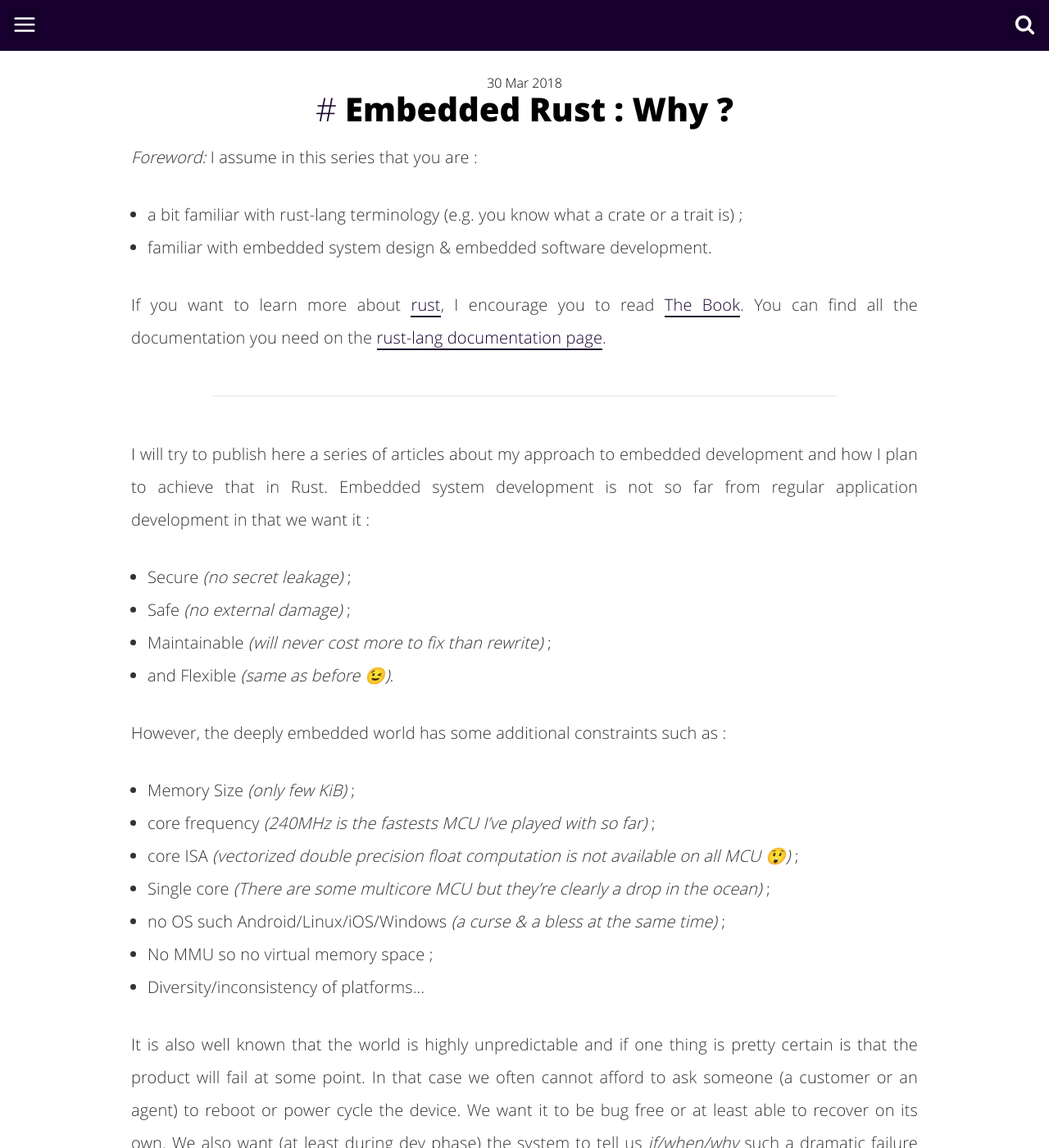
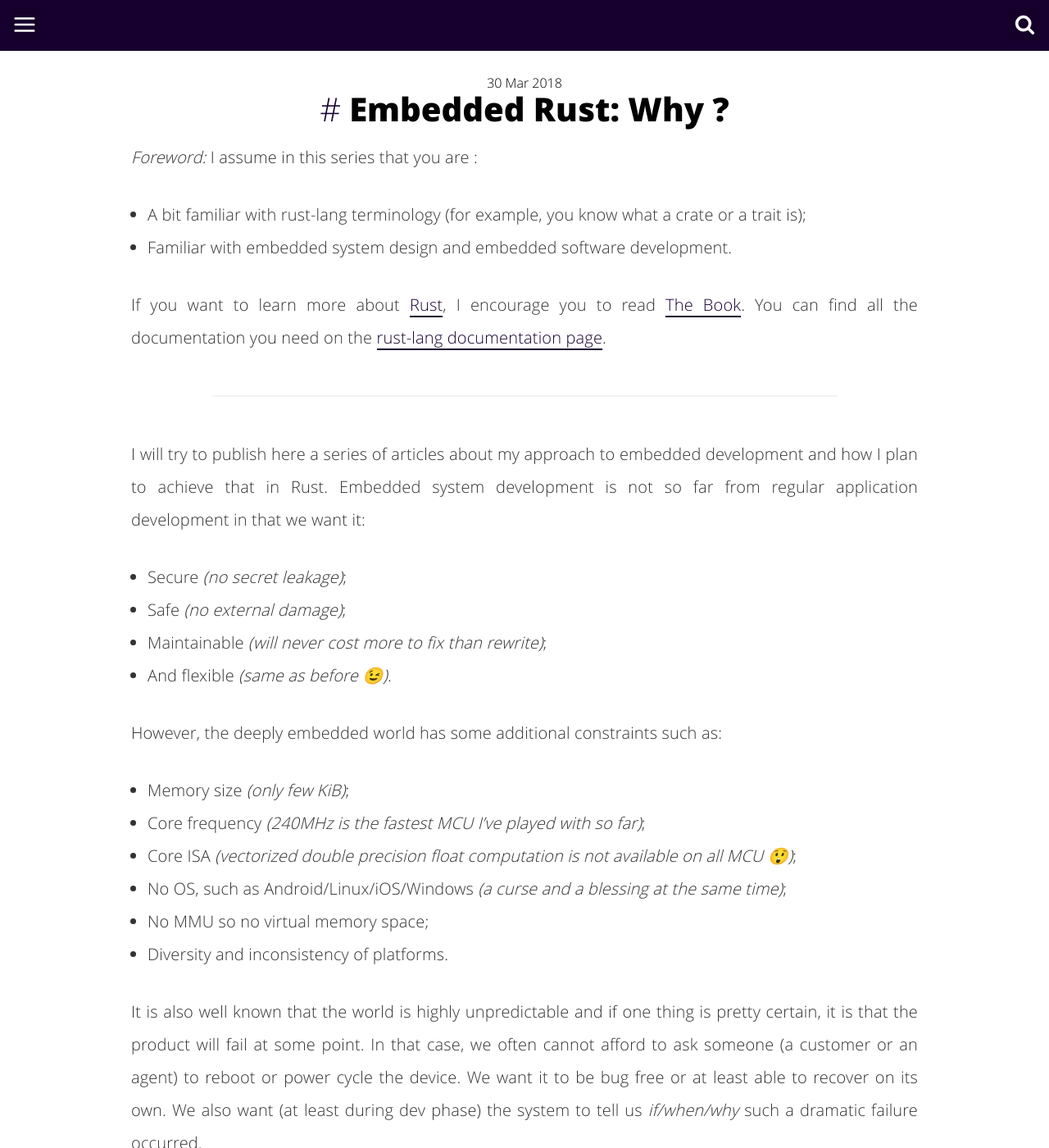
Before and after one commit to ithinuel/ithinuel, a Jekyll site: the page built from _posts/2018-03-30-embedded-rust-why.markdown, in a window 1280 px wide and 1400 px high. Shown: the whole window at 82% size. Built offline with Jekyll 4.4.1, drawn with Linux system fonts in a browser that asks for light colours; comment, search, counter and statistics services are not loaded; some of the changed text lies outside the part shown.

Commit message:
typos & misc

```diff
--- a/_posts/2018-03-30-embedded-rust-why.markdown
+++ b/_posts/2018-03-30-embedded-rust-why.markdown
@@ -1,6 +1,6 @@
 ---
 layout: post
-title:  "Embedded Rust : Why ?"
+title:  "Embedded Rust: Why ?"
 date:   2018-03-30 09:26:00 +0100
 series: "Embedded Rust"
 categories: embedded-rust
@@ -9,31 +9,30 @@ image: /assets/img/rust-logo-256x256.png
 ---
 
 *Foreword:* I assume in this series that you are :
-- a bit familiar with rust-lang terminology (e.g. you know what a crate or a trait is) ;
-- familiar with embedded system design & embedded software development.
+- A bit familiar with rust-lang terminology (for example, you know what a crate or a trait is);
+- Familiar with embedded system design and embedded software development.
 
-If you want to learn more about [rust](rust-lang.org), I encourage you to read [The Book](https://doc.rust-lang.org/book/first-edition/). You can find all the documentation you need on the [rust-lang documentation page](https://doc.rust-lang.org/).
+If you want to learn more about [Rust](https://rust-lang.org), I encourage you to read [The Book](https://doc.rust-lang.org/book/first-edition/). You can find all the documentation you need on the [rust-lang documentation page](https://doc.rust-lang.org/).
 
 ---
 
 I will try to publish here a series of articles about my approach to embedded development and how I plan to achieve that in Rust.
-Embedded system development is not so far from regular application development in that we want it :
-- Secure *(no secret leakage)* ;
-- Safe *(no external damage)* ;
-- Maintainable *(will never cost more to fix than rewrite)* ;
-- and Flexible *(same as before 😉)*.
+Embedded system development is not so far from regular application development in that we want it:
+- Secure *(no secret leakage)*;
+- Safe *(no external damage)*;
+- Maintainable *(will never cost more to fix than rewrite)*;
+- And flexible *(same as before 😉)*.
 
-However, the deeply embedded world has some additional constraints such as :
-- Memory Size *(only few KiB)* ;
-- core frequency *(240MHz is the fastests MCU I've played with so far)* ;
-- core ISA *(vectorized double precision float computation is not available on all MCU 😲)* ;
-- Single core *(There are some multicore MCU but they're clearly a drop in the ocean)* ;
-- no OS such Android/Linux/iOS/Windows *(a curse & a bless at the same time)* ;
-- No MMU so no virtual memory space ;
-- Diversity/inconsistency of platforms...
+However, the deeply embedded world has some additional constraints such as:
+- Memory size *(only few KiB)*;
+- Core frequency *(240MHz is the fastest MCU I've played with so far)*;
+- Core ISA *(vectorized double precision float computation is not available on all MCU 😲)*;
+- No OS, such as Android/Linux/iOS/Windows *(a curse and a blessing at the same time)*;
+- No MMU so no virtual memory space;
+- Diversity and inconsistency of platforms.
 
-It is also well known that the world is highly unpredictable and if one thing is pretty certain is
-that the product will fail at some point. In that case we often cannot afford  to ask someone (a
+It is also well known that the world is highly unpredictable and if one thing is pretty certain, it is
+that the product will fail at some point. In that case, we often cannot afford  to ask someone (a
 customer or an agent) to reboot or power cycle the device. We want it to be bug free or at least able to
 recover on its own. We also want (at least during dev phase) the system to tell us *if/when/why*
 such a dramatic failure occurred.
@@ -44,24 +43,24 @@ the "productivity". I mean that while handing over a project, people should focu
 itself rather than the tools used to *build/generate/deploy/debug/...* it.
 
 In the next posts I'll talk about the following topics (links will be added as the articles get
-published) :
+published):
 
 - Foundations
   - [Framework structure]({{ "/embedded-rust-framework-structure" | absolute_path }}) :
-    Crates & feature gates to the rescue...
-  - Resource management :
-    GPIO and other peripherals...
-  - Threadless, Co-operative & Pre-emptive multitasking
-    One driver to rule them all !
-  - Execution context types
+    Crates and feature gates to the rescue...
+  - Resource management:
+    GPIO and other peripherals
+  - Threadless, co-operative and pre-emptive multitasking:
+    One driver to rule them all!
+  - Execution context types:
     *main* -- thread -- interrupt
     Context switching & safety
   - Critical failure handling
 - Framework
   Cross crate tools -- logging
 
-I know that all this might sound/look pretty abstract. To make this slightly more concrete, I'll
-use as a demo project an IoT enabled 3D printer (based on my Anet A6 & Flsun 3). I'll start working
-on a Cortex-M based motherboard as AVR is not yet supported in the mainstream rust compiler. However,
-as I want this framework to be cross platform, the same application code must run on all targets
+I know that all this might sound/look abstract. To make this more concrete, I'll
+use as a demo project an IoT enabled 3D printer (based on my Anet A6 and Flsun 3D). I'll start working
+on a Cortex-M based motherboard because AVR is not yet supported in the mainstream Rust compiler. However,
+as I want this framework to work across platforms, the same application code must run on all targets
 seamlessly.
```
Also changed, not shown: _posts/2018-04-08-embedded-rust-framework-structure.md (+6 -6 lines), _posts/2018-04-28-embedded-rust-peripherals-take-1.md (+16 -16 lines), _posts/2018-05-15-building-your-own-rust-toolchain.md (+4 -5 lines).
